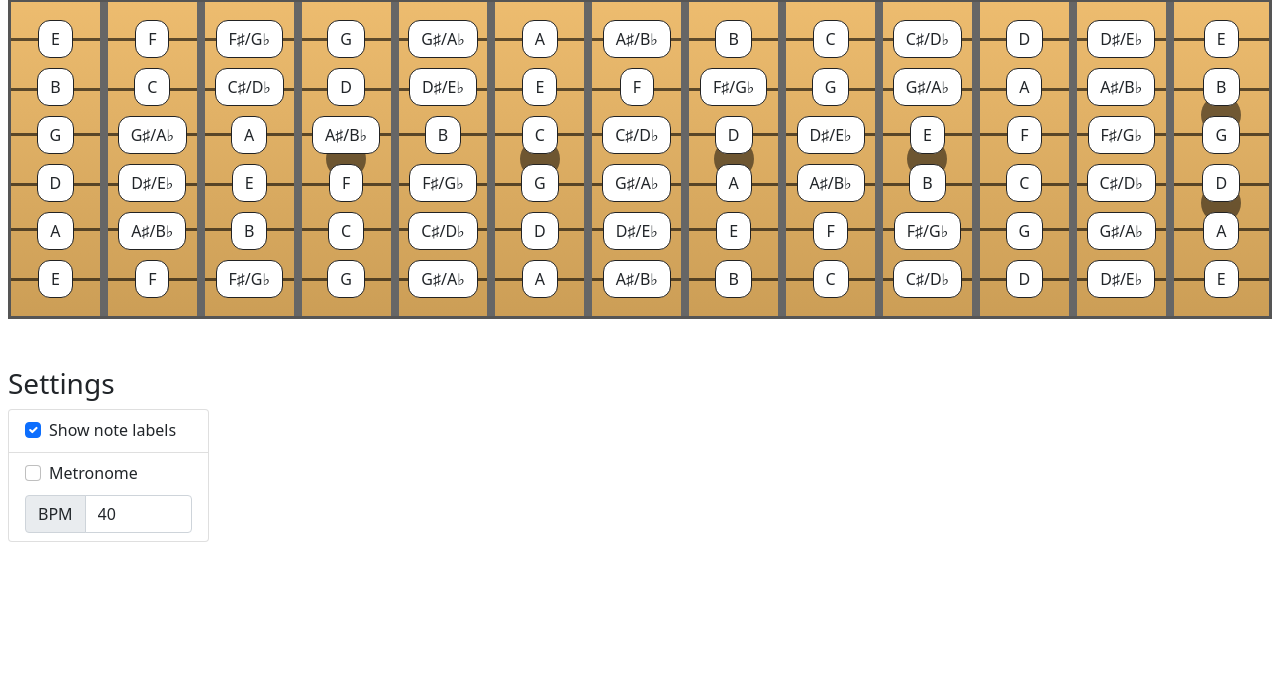
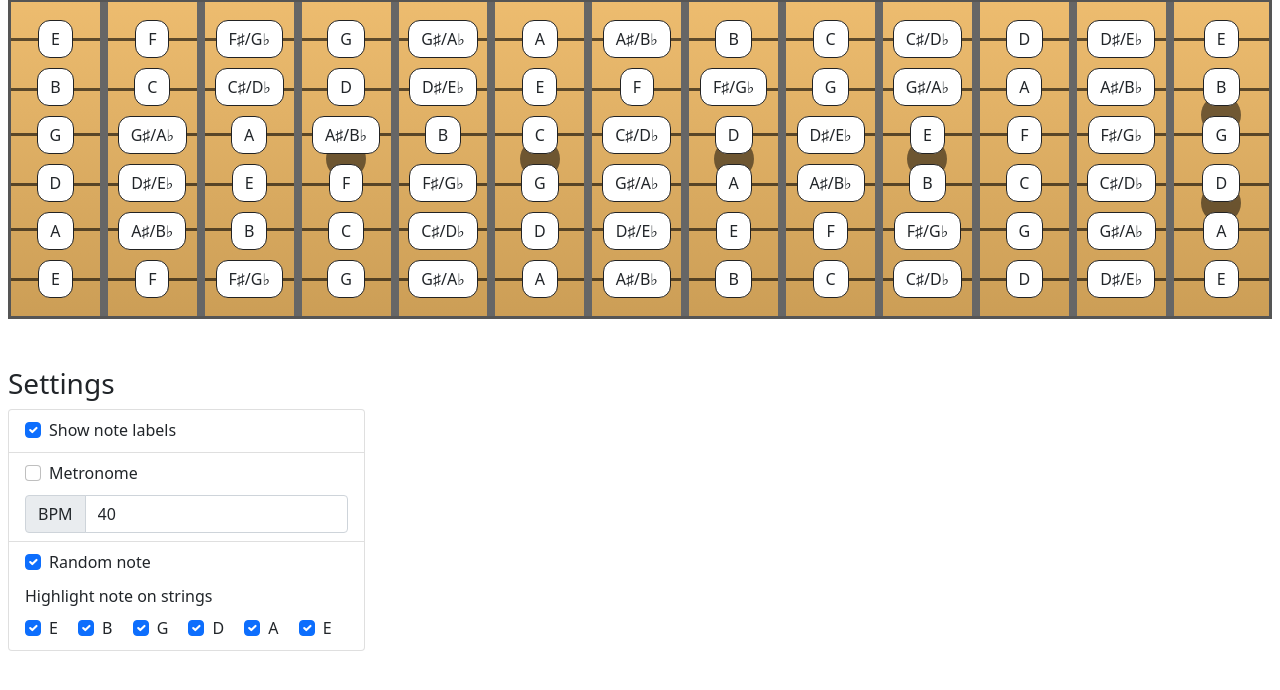
Before and after one commit to whleucka/guitar-lesson, a PHP site: page / in a window 1280 px wide. Shown: the part 73-763 px from the top of the page. Run offline with PHP 8.4, Linux system fonts and the light colour scheme; some web fonts are replaced.

Commit message:
feat: pick random notes on metronome interval

```diff
--- a/css/style.css
+++ b/css/style.css
@@ -22,7 +22,7 @@ body {
     width: 120px;
 }
 
-#fretboard .string {
+#fretboard .strings {
     width: 100%;
     position: absolute;
     opacity: 0.6;
@@ -30,22 +30,22 @@ body {
     height: 3px;
 }
 
-#fretboard .string-6 {
+#fretboard .strings.string-6 {
     top: 20px;
 }
-#fretboard .string-5 {
+#fretboard .strings.string-5 {
     top: 70px;
 }
-#fretboard .string-4 {
+#fretboard .strings.string-4 {
     top: 115px;
 }
-#fretboard .string-3 {
+#fretboard .strings.string-3 {
     top: 165px;
 }
-#fretboard .string-2 {
+#fretboard .strings.string-2 {
     top: 210px;
 }
-#fretboard .string-1 {
+#fretboard .strings.string-1 {
     top: 260px;
 }
 
@@ -59,6 +59,10 @@ body {
     margin: 5px;
     background-color: #fff;
     z-index: 999;
+}
+#fretboard .fret .note.active {
+    background-color: limegreen;
+    color: #fff;
 }
 
 #fretboard .fret .marker {
@@ -75,3 +79,7 @@ body {
 #bpm {
     width: 40px;
 }
+
+#random-note {
+    font-size: 4rem;
+}
--- a/index.php
+++ b/index.php
@@ -15,7 +15,7 @@
         <h1>Guitar Lesson</h1>
         <section id="fretboard" class="mt-3 d-flex justify-content-around align-items-center">
             <?php foreach ($strings as $i => $string): ?>
-                <hr class="string string-<?= $i + 1 ?>">
+                <hr class="strings string-<?= $i + 1 ?>">
             <?php endforeach ?>
             <?php for ($i = 0; $i < $fret_count; $i++): ?>
                 <div class="fret <?= ($i == 0 ? 'flex-grow-1' : '') ?> d-flex flex-column justify-content-center align-items-center">
@@ -30,7 +30,7 @@
                     <?php foreach ($strings as $j => $string):
                         $note_index = array_search($string, $notes);
                         $idx = ($note_index + $i) % count($notes); ?>
-                        <button class="btn note" data-label="<?= $notes[$idx] ?>"><?= $notes[$idx] ?></button>
+                        <button class="btn note" data-string="<?=$j+1?>" data-label="<?= $notes[$idx] ?>"><?= $notes[$idx] ?></button>
                     <?php endforeach ?>
                 </div>
             <?php endfor ?>
@@ -55,6 +55,22 @@
                             <input type="number" onInput="setBPM(event)" id="bpm" value="40" min="10" max="120" class="form-control">
                         </div>
                     </li>
+                    <li class="list-group-item">
+                        <div class="form-check form-check-inline">
+                            <input class="form-check-input" type="checkbox" id="toggle-random-note" checked="">
+                            <label class="form-check-label" for="toggle-random-note">Random note</label>
+                        </div>
+                        <div>
+                            <span id="random-note"></span>
+                        </div>
+                        <div class="mt-2">Highlight note on strings</div>
+                        <?php foreach ($strings as $i => $string): ?>
+                            <div class="form-check form-check-inline mt-2">
+                            <input class="form-check-input" type="checkbox" id="string-<?=6 - $i?>" checked="">
+                                <label class="form-check-label" for="string-<?=6 - $i?>"><?=$string?></label>
+                            </div>
+                        <?php endforeach ?>
+                    </li>
                 </ul>
             </div>
         </section>
--- a/js/main.js
+++ b/js/main.js
@@ -1,7 +1,30 @@
 const bpm = document.querySelector("#bpm");
 const metronome = document.querySelector("#metronome");
+const random_note = document.querySelector("#random-note");
 const metronome_sound = new Audio('sounds/metronome.mp3');
 let metronome_interval = null;
+const strings = [
+    'E',
+    'B',
+    'G',
+    'D',
+    'A',
+    'E',
+];
+const notes = [
+    'A',
+    'A♯/B♭',
+    'B',
+    'C',
+    'C♯/D♭',
+    'D',
+    'D♯/E♭',
+    'E',
+    'F',
+    'F♯/G♭',
+    'G',
+    'G♯/A♭',
+];
 
 const toggleNoteLabels = (event) => {
     const checkbox = event.currentTarget;
@@ -13,19 +36,20 @@ const toggleNoteLabels = (event) => {
 }
 
 const showNoteLabels = () => {
-    document.querySelectorAll(".note").forEach((btn) => {
-        btn.innerHTML = btn.dataset.label;
-    });
+    document.querySelectorAll(".note")
+        .forEach((btn) => {
+            btn.innerHTML = btn.dataset.label;
+        });
 }
 
 const hideNoteLabels = () => {
-    document.querySelectorAll(".note").forEach((btn) => {
-        btn.innerHTML = '&nbsp;&nbsp;&nbsp;';
-    });
+    document.querySelectorAll(".note")
+        .forEach((btn) => {
+            btn.innerHTML = '&nbsp;&nbsp;&nbsp;';
+        });
 }
 
 const setBPM = () => {
-    console.log("changed");
     if (metronome.checked) {
         stopMetronome();
         startMetronome();
@@ -33,10 +57,51 @@ const setBPM = () => {
 }
 
 const startMetronome = () => {
-    const interval = 6E4 / bpm.value;
+    if (isNaN(bpm.value) || bpm.value <= 0) {
+        stopMetronome();
+        console.error("Invalid BPM");
+        return;
+    }
+
+    const interval = Math.floor(6E4 / bpm.value);
     metronome_interval = setInterval(() => {
+        document.querySelectorAll('.note')
+            .forEach(note => note.classList.remove("active"));
         metronome_sound.play();
+        const show_random = document.querySelector("#toggle-random-note").checked;
+        if (show_random) {
+            showRandomNote();
+        } else {
+            hideRandomNote();
+        }
     }, interval);
+}
+
+const showRandomNote = () => {
+    const current_random = random_note.innerHTML;
+    const random_index = Math.floor(Math.random() * 1000);
+    const note_index = random_index % notes.length;
+    const note = notes[note_index];
+
+    if (note === current_random) {
+        return showRandomNote();
+    }
+
+    random_note.innerHTML = note;
+    random_note.style.display = 'block';
+
+    for (let i = 1; i < 7; i++) {
+        const string_enabled = document.getElementById(`string-${i}`).checked;
+        if (string_enabled) {
+            document.querySelectorAll(`.note[data-label="${note}"][data-string="${i}"]`)
+                .forEach(note => note.classList.add("active"));
+        }
+    }
+
+}
+
+const hideRandomNote = () => {
+    random_note.style.display = 'none';
 }
 
 const stopMetronome = () => {
```
